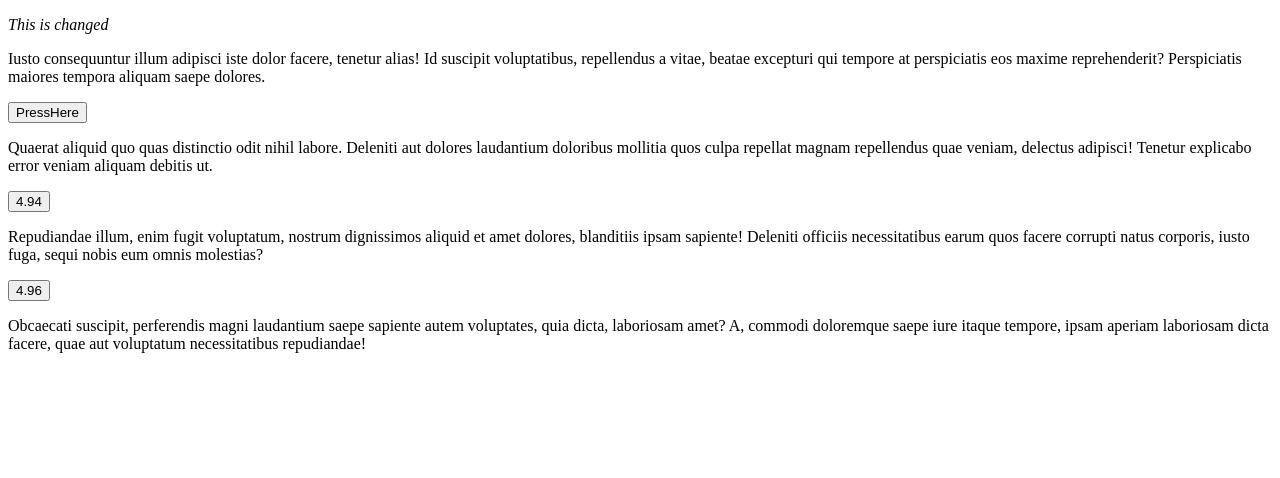
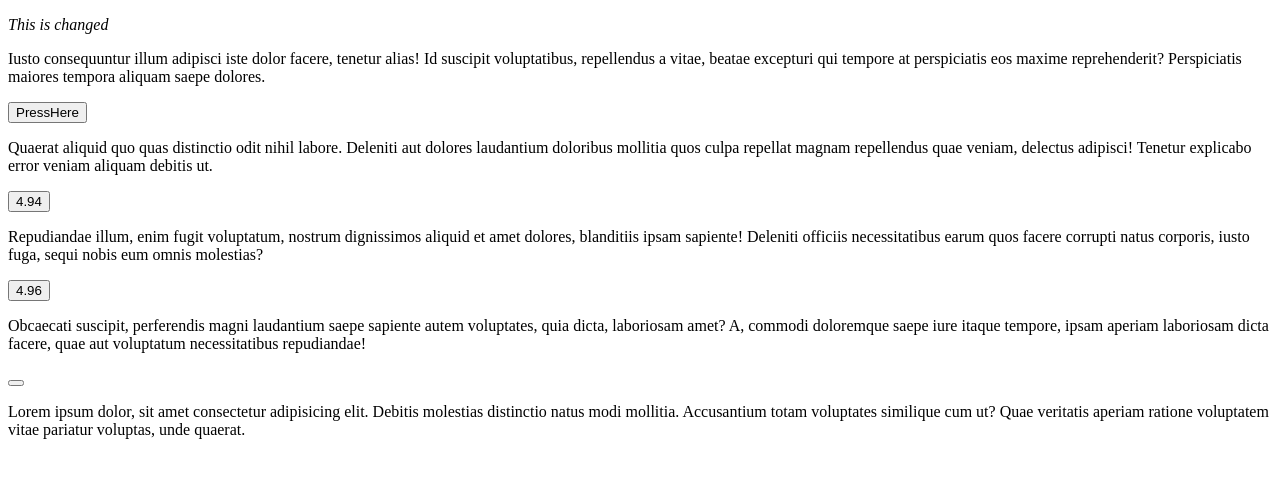
Before and after one commit to XlmkVal/WebDevelopmnet, a plain HTML site: page WebCourse2.0/JavaScript/4.90Accessing.html in a window 1280 px wide. Drawn offline with Linux system fonts and the light colour scheme.

Commit message:
cleaning

```diff
--- a/WebCourse2.0/JavaScript/4.90Accessing.html
+++ b/WebCourse2.0/JavaScript/4.90Accessing.html
@@ -25,6 +25,10 @@
     <div>
         <p id="changeStyle">Obcaecati suscipit, perferendis magni laudantium saepe sapiente autem voluptates, quia dicta, laboriosam amet? A, commodi doloremque saepe iure itaque tempore, ipsam aperiam laboriosam dicta facere, quae aut voluptatum necessitatibus repudiandae!</p>
     </div>
+    <button id="4.98"></button>
+    <div>
+        <p id="">Lorem ipsum dolor, sit amet consectetur adipisicing elit. Debitis molestias distinctio natus modi mollitia. Accusantium totam voluptates similique cum ut? Quae veritatis aperiam ratione voluptatem vitae pariatur voluptas, unde quaerat.</p>
+    </div>
     <script type="text/javascript">
         document.getElementById("text").innerHTML = "<em> This is changed</em>"
         document.getElementById('button1').onclick = function(){
```
